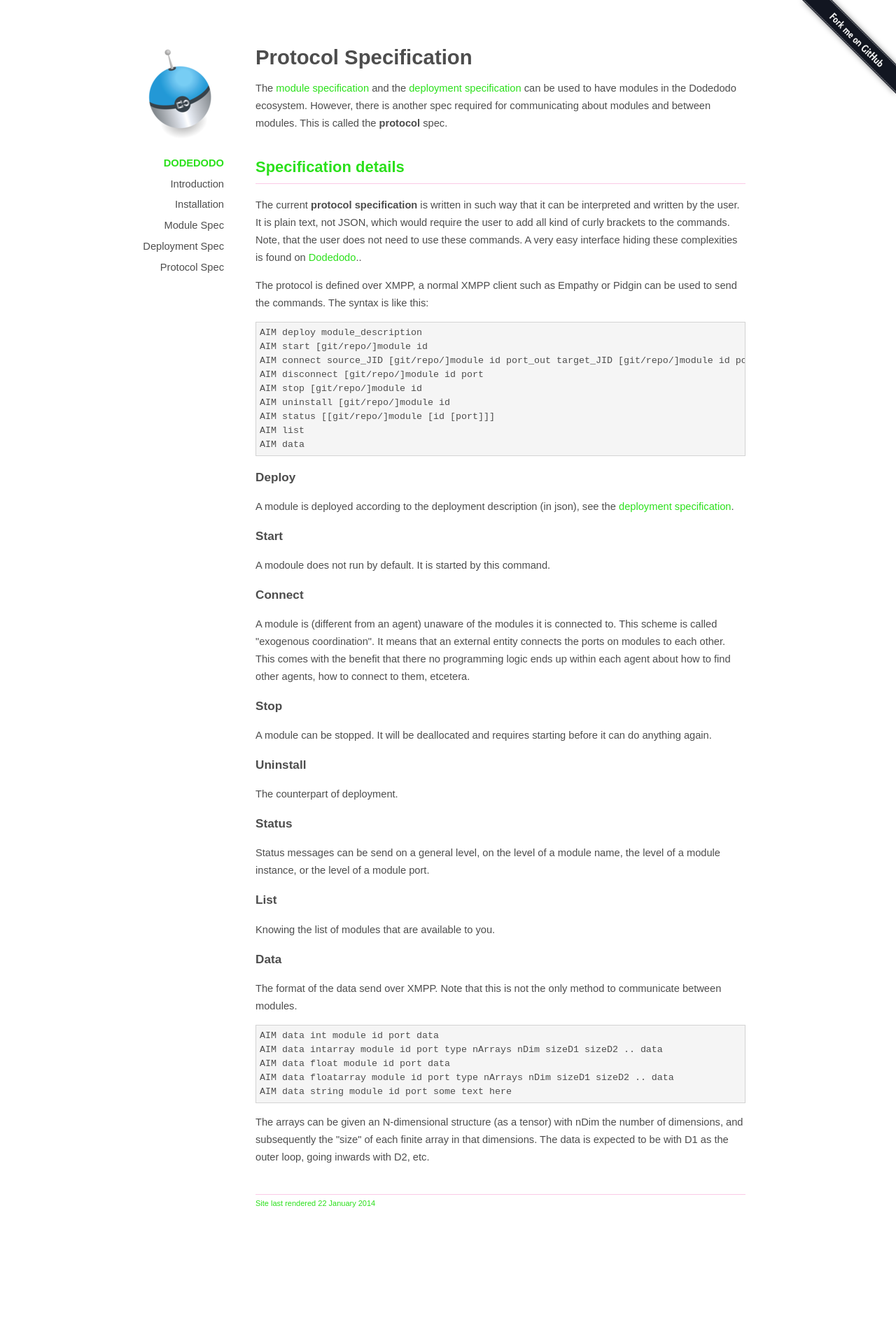
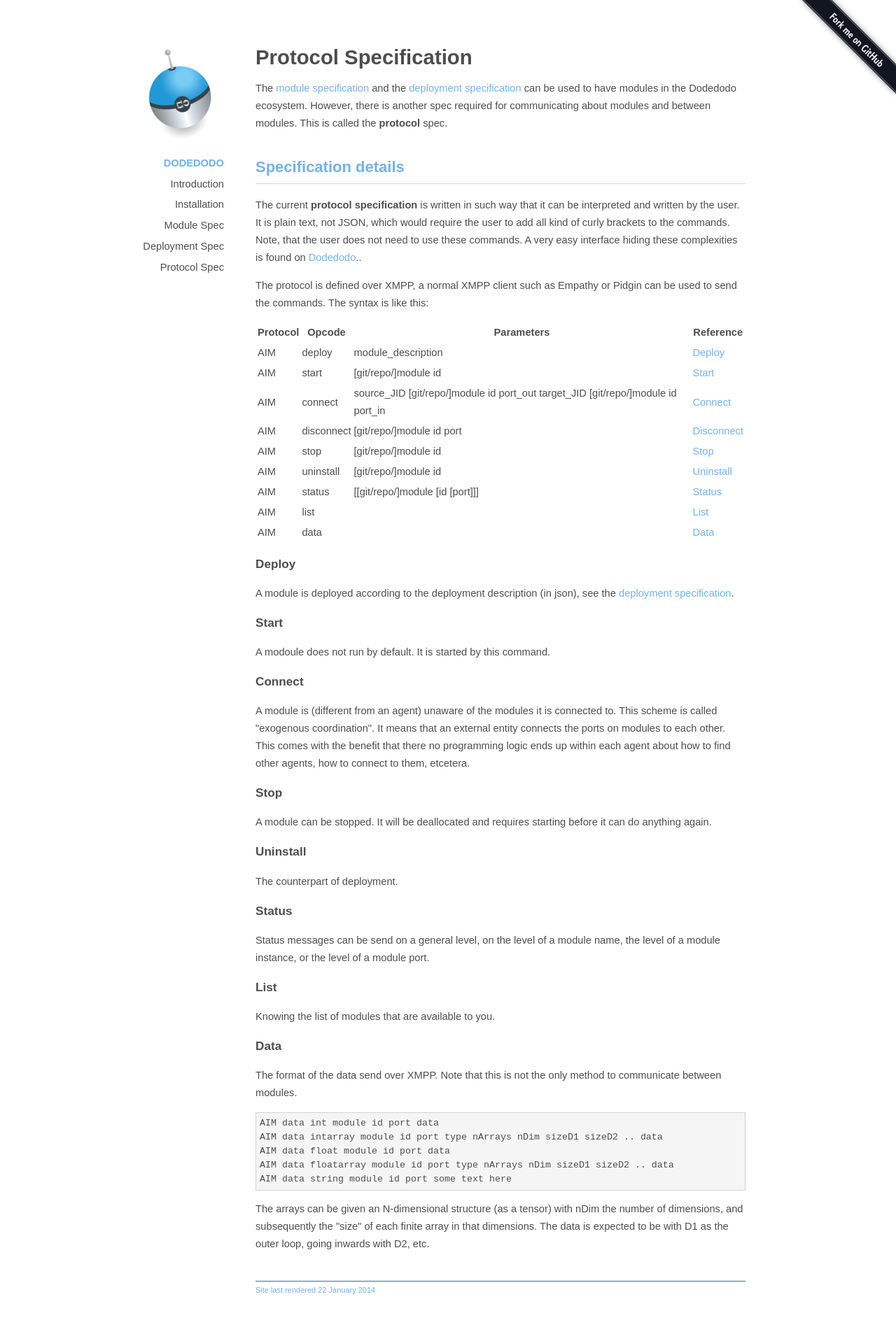
Before and after one commit to dobots/aim, a Jekyll site: the page built from protocol_spec.md, in a window 1280 px wide. Shown: the whole page at 70% size. Built offline with Jekyll 4.4.1, drawn with Linux system fonts in a browser that asks for light colours; before the commit the page ends 1783 px from its top, so only the background shows below that.

Commit message:
Update colors and make table of protocol

```diff
--- a/css/style.css
+++ b/css/style.css
@@ -1,8 +1,18 @@
+/**
+ * Colors used: greenish #73b1ec, pinkish #FACAE6
+ * Check: http://www.color-hex.com/color/facae6
+ *
+ * http://www.color-hex.com/color/73b1ec
+ *
+ * We choose shades: #73b1ec and #456a8d and #223546 (hover link)
+ *
+ * Dark gray: 4d4d4d, light gray 5f5f5f
+ */
 
 html, body {
   font-family: arial, sans serif;
   font-size: 11pt;
-  color: #4D4D4D;
+  color: #4d4d4d;
   line-height: 1.7em;
 
   padding: 0;
@@ -40,15 +50,15 @@ h2 {
   padding-top: 20px;
   padding-bottom: 10px;
   border-bottom: 1px solid #FACAE6;
-  color: #2BE01B;
+  color: #73b1ec;
 }
 
 a {
-  color: #2BE01B;
+  color: #73b1ec;
   text-decoration: none;
 }
 a:hover {
-  color: #148C0A;
+  color: #456a8d;
   text-decoration: underline;
 }
 
@@ -69,7 +79,7 @@ div.nav ul li {
   text-transform: uppercase;
   font-weight: bold;
   font-size: 11pt;
-  color: #2BE01B;
+  color: #73b1ec;
 
   list-style: none;
   margin-top: 5px;
@@ -80,17 +90,17 @@ div.nav ul li ul li {
   text-transform: none;
   font-weight: normal;
   font-size: 11pt;
-  color: #4D4D4D;
+  color: #4d4d4d;
 
   list-style: none;
 }
 
 a.nav {
-  color: #4D4D4D;
+  color: #4d4d4d;
 }
 
 a.nav:hover {
-  color: #BE1F85;
+  color: #223546;
 }
 
 
@@ -134,6 +144,6 @@ div.lastupdate {
   font-size: 75%;
   margin-top: 40px;
 
-  border-top: 1px solid #FACAE6;
-  color: #2BE01B;
+  border-top: 1px solid #456a8d;
+  color: #73b1ec;
 }
--- a/protocol_spec.md
+++ b/protocol_spec.md
@@ -13,17 +13,70 @@ The current **protocol specification** is written in such way that it can be int
 
 The protocol is defined over XMPP, a normal XMPP client such as Empathy or Pidgin can be used to send the commands. The syntax is like this:
 
-    AIM deploy module_description
-    AIM start [git/repo/]module id
-    AIM connect source_JID [git/repo/]module id port_out target_JID [git/repo/]module id port_in
-    AIM disconnect [git/repo/]module id port
-    AIM stop [git/repo/]module id
-    AIM uninstall [git/repo/]module id
-    AIM status [[git/repo/]module [id [port]]]
-    AIM list
-    AIM data
+<table>
+<tr>
+    <th>Protocol</th>
+    <th>Opcode</th>
+    <th>Parameters</th>
+    <th>Reference</th>
+</tr>
+<tr>
+    <td>AIM</td>
+    <td>deploy</td>
+    <td>module_description</td>
+    <td><a href="#Deploy">Deploy</a></td>
+</tr>
+<tr>
+    <td>AIM</td>
+    <td>start</td>
+    <td>[git/repo/]module id</td>
+    <td><a href="#Start">Start</a></td>
+</tr>
+<tr>
+    <td>AIM</td>
+    <td>connect</td>
+    <td>source_JID [git/repo/]module id port_out target_JID [git/repo/]module id port_in</td>
+    <td><a href="#Connect">Connect</a></td>
+</tr>
+<tr>
+    <td>AIM</td>
+    <td>disconnect</td>
+    <td>[git/repo/]module id port</td>
+    <td><a href="#Disconnect">Disconnect</a></td>
+</tr>
+<tr>
+    <td>AIM</td>
+    <td>stop</td>
+    <td>[git/repo/]module id</td>
+    <td><a href="#Stop">Stop</a></td>
+</tr>
+<tr>
+    <td>AIM</td>
+    <td>uninstall</td>
+    <td>[git/repo/]module id</td>
+    <td><a href="#Uninstall">Uninstall</a></td>
+</tr>
+<tr>
+    <td>AIM</td>
+    <td>status</td>
+    <td>[[git/repo/]module [id [port]]]</td>
+    <td><a href="#Status">Status</a></td>
+</tr>
+<tr>
+    <td>AIM</td>
+    <td>list</td>
+    <td></td>
+    <td><a href="#List">List</a></td>
+</tr>
+<tr>
+    <td>AIM</td>
+    <td>data</td>
+    <td></td>
+    <td><a href="#Data">Data</a></td>
+</tr>
+</table>
 
-### Deploy
+### Deploy {#Deploy}
 
 A module is deployed according to the deployment description (in json), see the [deployment specification](deployment_spec.html).
 
```
